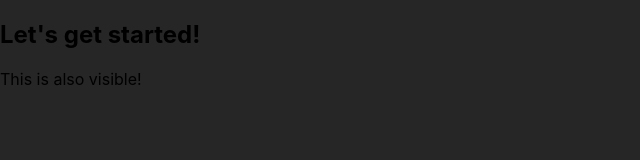
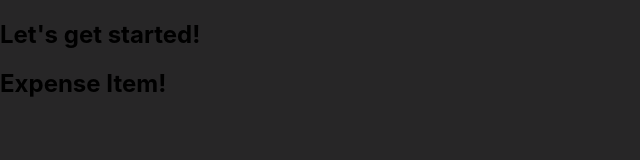
Before and after one commit to kjw-blog/react-complete-guide, a React (Create React App) app: page / in a window 1280 px wide. Shown: the top 160 px of the page, without its empty margins (0-640 px from the left). Built offline with nearby package versions, Linux system fonts and the light colour scheme.

Commit message:
Feat ) 최초의 커스텀 컴포넌트 생성

```diff
--- a/src/App.js
+++ b/src/App.js
@@ -1,8 +1,10 @@
+import ExpenseItem from './components/ExpenseItem';
+
 function App() {
   return (
-    <div className='App'>
+    <div className="App">
       <h2>Let's get started!</h2>
-      <p>This is also visible!</p>
+      <ExpenseItem></ExpenseItem>
     </div>
   );
 }
--- /dev/null
+++ b/src/components/ExpenseItem.js
@@ -0,0 +1,5 @@
+function ExpenseItem() {
+  return <h2>Expense Item!</h2>;
+}
+
+export default ExpenseItem;
```
Also changed, not shown: memo/section3_리액트 기초 및 실습컴포넌트/5. 첫 번째 사용자 지정 컴포넌트 만들기.md (added, +13 -0 lines).
